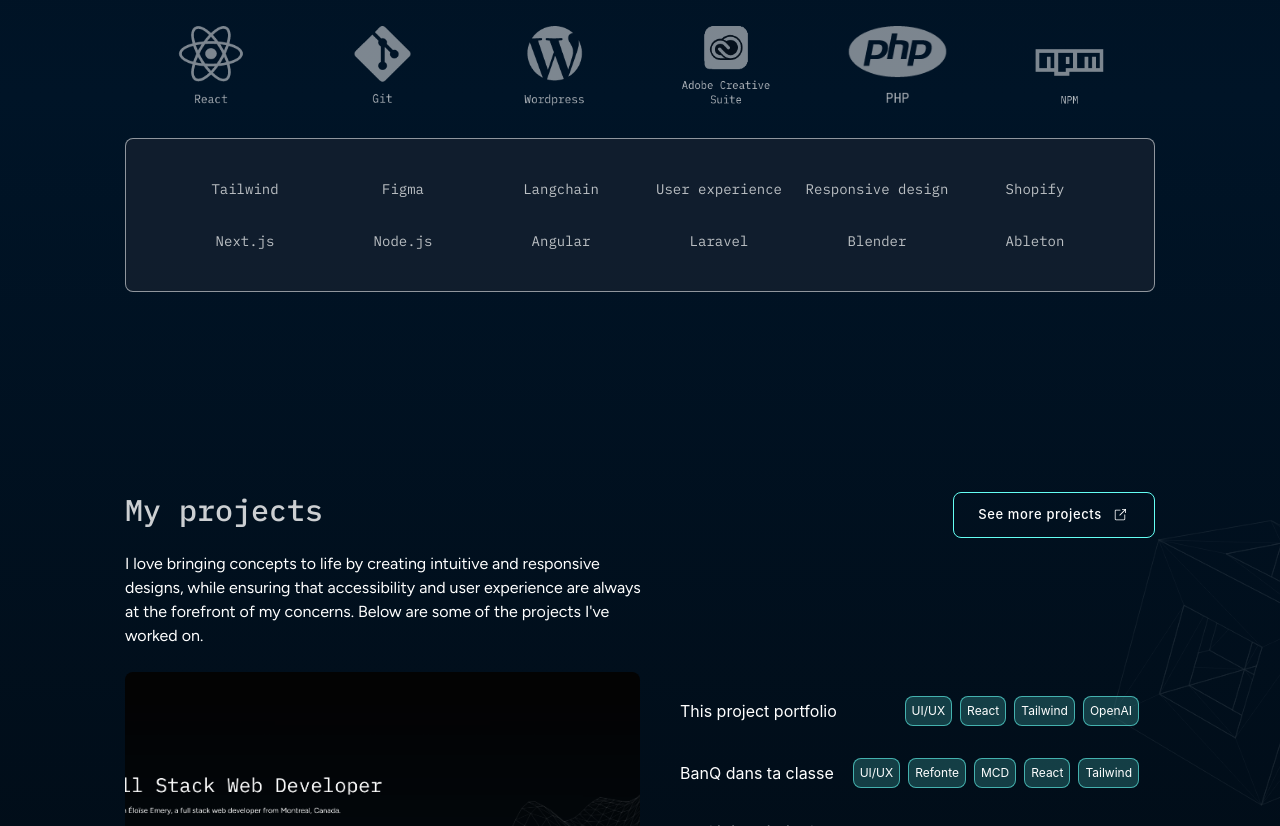
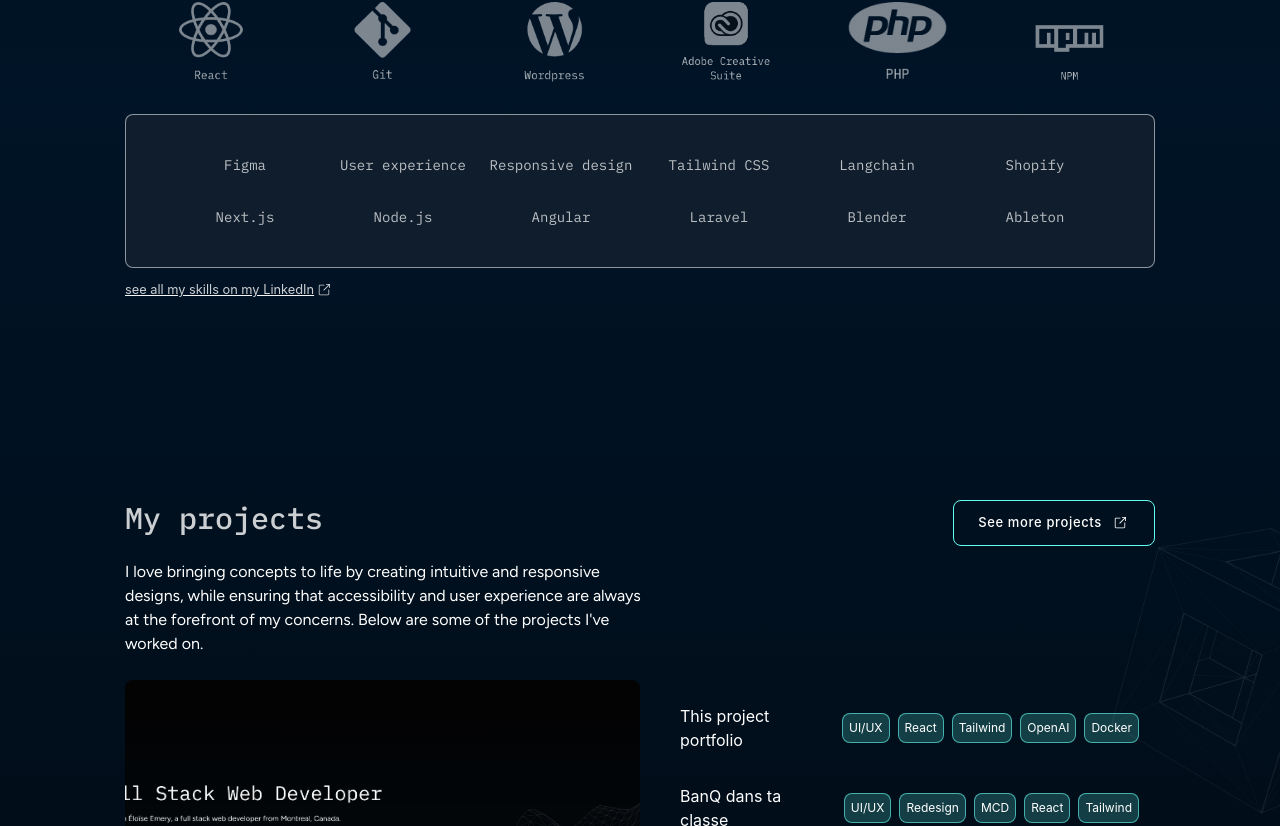
Before and after one commit to EloiseEmery/portfolio, a React (Create React App) app: page / in a window 1280 px wide. Shown: the part 1814-2640 px from the top of the page. Built offline with nearby package versions, Linux system fonts and the light colour scheme; a web font is replaced by a local one.

Commit message:
Add LinkedIn skills link, update UI elements and adjust translations

```diff
--- a/src/components/organisms/Header.tsx
+++ b/src/components/organisms/Header.tsx
@@ -22,7 +22,7 @@ function Header({ toggleMenu, menuSrc,toggleColorMode, colorModeSrc, toggleLangu
   }, []);
 
   return (
-      <div className={`w-full backdrop-blur-md flex items-center justify-between px-4 md:px-10 transition-all duration-300 ease-in-out fixed top-0 z-50 ${isScrolled ? 'h-[50px] bg-gradient-to-tl from-colorBlack to-colorSecondary dark:from-[#dbe2ff] dark:via-colorWhite/100 dark:to-colorWhite dark:sm:from-colorTertiary/0 dark:sm:to-colorWhite/0 sm:from-colorMain/0 sm:to-colorSecondary/0' : 'h-[80px]' }`}>
+      <div className={`w-full backdrop-blur-md flex items-center justify-between px-4 md:px-10 transition-all duration-300 ease-in-out fixed top-0 z-50 ${isScrolled ? 'h-[50px] shadow-md bg-gradient-to-tl from-colorBlack to-colorSecondary dark:from-[#dbe2ff] dark:via-colorWhite/100 dark:to-colorWhite dark:sm:from-colorTertiary/0 dark:sm:to-colorWhite/0 sm:from-colorMain/0 sm:to-colorSecondary/0' : 'h-[80px]' }`}>
         {/* Left section header */}
         <div className="flex items-center gap-8">
           {/* Logo */}
--- a/src/components/organisms/sections/MyProjects.tsx
+++ b/src/components/organisms/sections/MyProjects.tsx
@@ -11,6 +11,7 @@ function MyProjects({ language }: { language: Language }) {
     const title = getTranslation('myProjectsTitle', language);
     const paragraph = getTranslation('myProjectsParagraph', language);
     const button = getTranslation('myProjectsButton', language);
+    const tags = getTranslation('myProjectsTag', language);
 
     const [hoveredProject, setHoveredProject] = useState<number | null>(null);
     const projectImages = [project1, project2, project3];
@@ -20,17 +21,17 @@ function MyProjects({ language }: { language: Language }) {
         {
             id: 1,
             title: "This project portfolio",
-            tags: ["UI/UX", "React", "Tailwind", "OpenAI"]
+            tags: ["UI/UX", "React", "Tailwind", "OpenAI", "Docker"]
         },
         {
             id: 2,
             title: "BanQ dans ta classe",
-            tags: ["UI/UX", "Refonte", "MCD", "React", "Tailwind"]
+            tags: ["UI/UX", tags, "MCD", "React", "Tailwind"]
         },
         {
             id: 3,
             title: "Société Québécoise des Infrastructures",
-            tags: ["UI/UX", "Refonte", "CMS"]
+            tags: ["UI/UX", tags, "CMS"]
         }
     ];
 
@@ -89,13 +90,13 @@ function MyProjects({ language }: { language: Language }) {
                     </div>
                 </div>
                 {/* Projects Templating */}
-                <div className="mt-8 lg:w-[50%] pl-6">
+                <div className="mt-8 lg:w-[50%] lg:pl-6">
                     {projects.map(project => (
                         <div key={project.id} className={`project-${project.id} group sm:flex hover:bg-white/10 dark:hover:bg-colorTertiary/10 justify-center items-center p-4 rounded-lg`}
                              onMouseEnter={() => setHoveredProject(project.id)}
                              onMouseLeave={() => setHoveredProject(null)}>
-                            <h3 className="w-[70%] text-colorWhite dark:text-colorMain pb-4 sm:pb-0">{project.title}</h3>
-                            <div className="flex sm:justify-end w-full text-xs gap-x-2 text-colorWhite dark:text-colorMain">
+                            <h3 className="w-[70%] text-colorWhite dark:text-colorMain pb-4 sm:pb-0 pr-4">{project.title}</h3>
+                            <div className="flex sm:justify-end w-full text-xs gap-x-2 text-colorWhite dark:text-colorMain/70">
                                 {project.tags.map(tag => (
                                     <p key={tag} className="p-1.5 rounded-lg border border-colorQuaternary/60 dark:border-colorTertiary/40 bg-colorQuaternary/20 dark:bg-colorTertiary/20 group-hover:bg-colorQuaternary dark:group-hover:bg-colorTertiary group-hover:text-colorMain dark:group-hover:text-colorWhite">{tag}</p>
                                 ))}
--- a/src/components/organisms/sections/MySkillset.tsx
+++ b/src/components/organisms/sections/MySkillset.tsx
@@ -37,7 +37,7 @@ function MySkillset({ language }: { language: Language }) {
                 <img src={decorativeEl} alt="Decorative Element" className="w-full max-h-[300px] sm:max-h-[290px] object-contain opacity-15 dark:opacity-10 dark:sm:opacity-15 dark:filter-brightness-0 dark:invert" />
             </div>
             <h2 className="mx-auto text-center w-[350px] font-sans font-medium text-2xl sm:text-3xl leading-[1.2] text-colorWhite/80 dark:bg-gradient-to-r dark:from-colorTertiary dark:to-colorMain/80 dark:bg-clip-text dark:text-transparent">{title}</h2>
-            <p className="text-center text-colorWhite dark:text-colorMain font-figtree text-base mt-6 pb-8 md:max-w-[50%] md:mx-auto">{paragraph}</p>
+            <p className="text-center text-colorWhite dark:text-colorMain font-figtree text-base mt-6 pb-8 md:max-w-[75%] lg:max-w-[60%] md:mx-auto">{paragraph}</p>
             {/* Skillset grid */}
             <div className="grid grid-cols-3 md:grid-cols-4 lg:grid-cols-6 gap-y-8 mt-6">
                 <div className='flex justify-center items-center opacity-70 hover:opacity-100'>
@@ -79,11 +79,11 @@ function MySkillset({ language }: { language: Language }) {
             </div>
             {/* Section Bottom */}
             <div className="grid grid-cols-3 md:grid-cols-4 lg:grid-cols-6 gap-y-8 rounded-lg text-center font-sans text-sm mt-8 p-6 sm:p-10 bg-[#121F2E] dark:bg-[#F3F3F3] text-colorWhite/80 hover:text-colorWhite dark:text-colorMain border border-colorWhite/60 dark:border-colorMain/10 opacity-90 hover:opacity-100 dark:opacity-70 dark:hover:opacity-100" >
-                <p>Tailwind</p>
                 <p>Figma</p>
-                <p>Langchain</p>
                 <p>User experience</p>
                 <p>Responsive design</p>
+                <p>Tailwind CSS</p>
+                <p>Langchain</p>
                 <p>Shopify</p>
                 <p>Next.js</p>
                 <p>Node.js</p>
@@ -92,6 +92,24 @@ function MySkillset({ language }: { language: Language }) {
                 <p>Blender</p>
                 <p>Ableton</p>
             </div>
+            <div className="mt-3">
+                <small className='flex cursor-pointer text-colorWhite/80 dark:text-colorMain/70 underline hover:text-colorQuaternary dark:hover:text-colorTertiary'><a href="https://www.linkedin.com/in/eloise-emery/details/skills/" target="_blank" rel="noopener noreferrer">see all my skills on my LinkedIn</a>
+                    <svg
+                        fill="currentColor"
+                        viewBox="0 0 50 50"
+                        xmlns="http://www.w3.org/2000/svg"
+                        className="w-5 h-5 text-current group-hover:text-colorMain dark:group-hover:text-colorWhite"
+                    >
+                        <g id="SVGRepo_bgCarrier" stroke-width="0"></g>
+                        <g id="SVGRepo_tracerCarrier" stroke-linecap="round" stroke-linejoin="round"></g>
+                        <g id="SVGRepo_iconCarrier">
+                            <path d="M38.288 10.297l1.414 1.415-14.99 14.99-1.414-1.414z"></path>
+                            <path d="M40 20h-2v-8h-8v-2h10z"></path>
+                            <path d="M35 38H15c-1.7 0-3-1.3-3-3V15c0-1.7 1.3-3 3-3h11v2H15c-.6 0-1 .4-1 1v20c0 .6.4 1 1 1h20c.6 0 1-.4 1-1V24h2v11c0 1.7-1.3 3-3 3z"></path>
+                        </g>
+                    </svg>
+                </small>
+            </div>
         </div>
     );
 }
--- a/src/translations.ts
+++ b/src/translations.ts
@@ -77,8 +77,8 @@ const translations = {
     fr: "Posez-moi une question"
   },
   askMeParagraph: {
-    en: "Being an introvert, I've made this chatbot available for you to chat with me. It has an in-depth understanding of my professional experience and the project's source code. Feel free to ask it questions about me or my work. It uses OpenAI's GPT-4 and LangChain. Enjoy!",
-    fr: "Étant introvertie, j'ai mis ce chatbot à votre disposition pour discuter avec moi. Il bénéficie d'une connaissance approfondie de mon expérience professionnelle et du code source de ce projet. Posez-lui vos questions sur moi ou mon travail. Il utilise GPT-4 d'OpenAI et LangChain. Amusez-vous!"
+    en: "Being an introvert, I've made this chatbot for you to chat with me. It has an in-depth understanding of my professional experience and the project's source code. Feel free to ask it questions about me or my work. It uses OpenAI's GPT-4 and LangChain. Enjoy!",
+    fr: "Étant introvertie, j'ai conçu ce chatbot pour vous permettre de discuter avec moi. Il bénéficie d'une connaissance approfondie de mon expérience professionnelle et du code source de ce projet. Posez-lui vos questions sur moi ou mon travail. Il utilise GPT-4 d'OpenAI et LangChain. Amusez-vous!"
   },
   askMeButton: {
     en: "Download my full resume",
@@ -110,6 +110,10 @@ const translations = {
     en: "See more projects",
     fr: "Voir plus de projets"
   },
+  myProjectsTag: {
+    en: "Redesign",
+    fr: "Refonte"
+  },
   // Get in touch
   getInTouchTitle: {
     en: "Get in touch",
```
Also changed, not shown: src/assets/logos-skills/docker_light.png.
